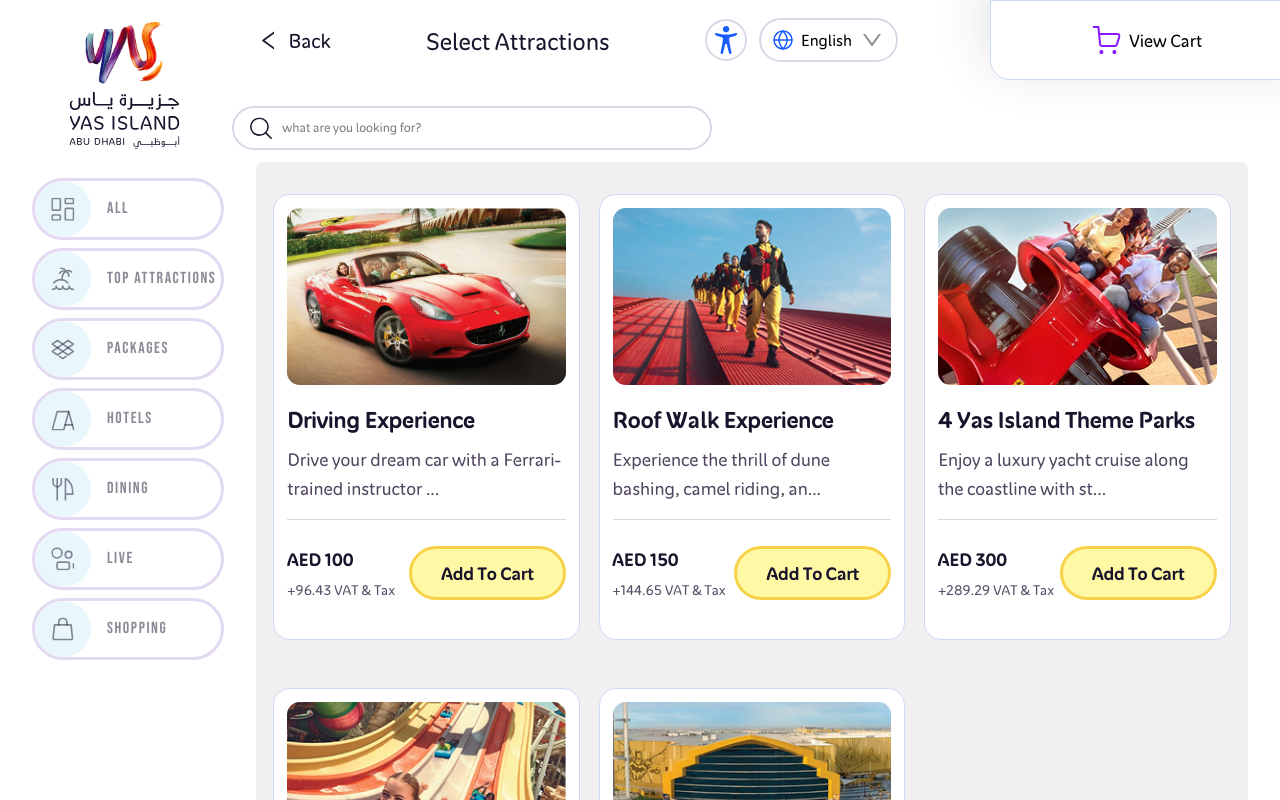
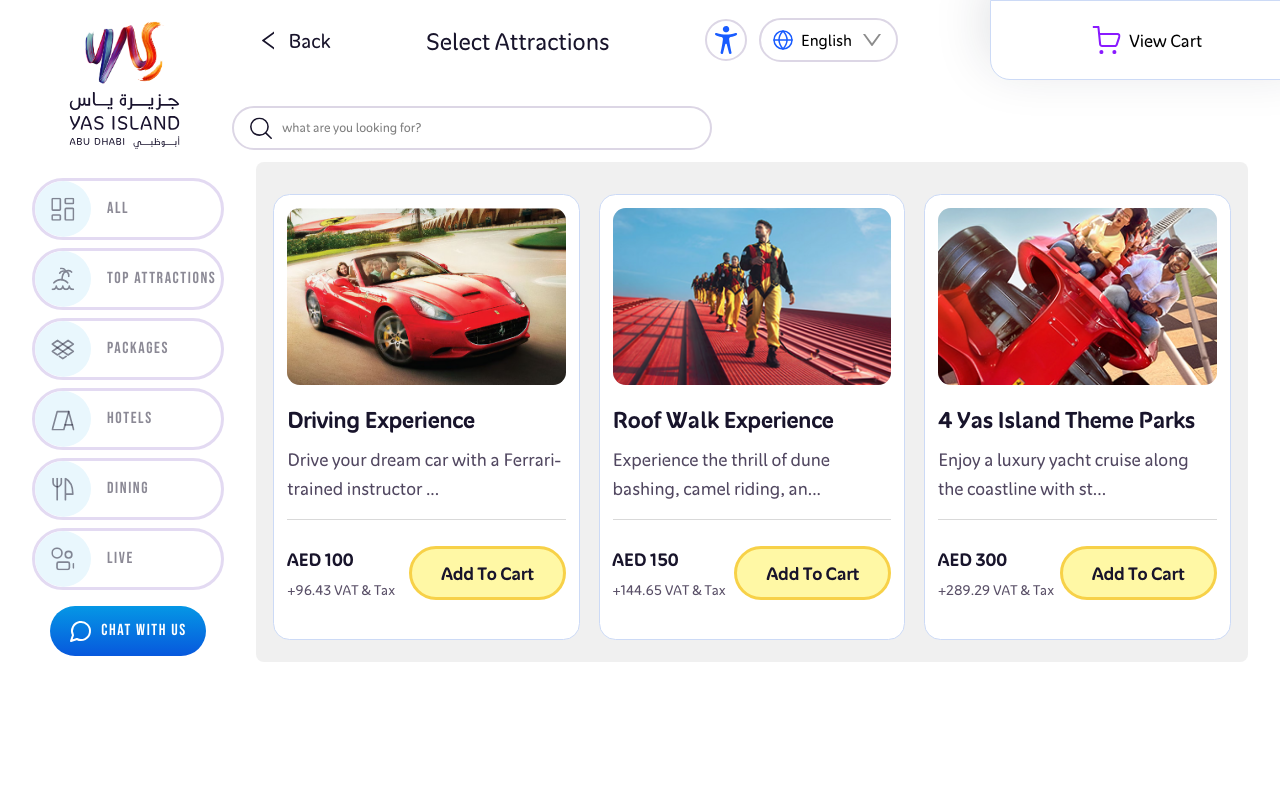
Before and after one commit to marketLube/yas, a React (Vite) app: page /product in a window 1280 px wide. Shown: the top 800 px of the page. Built offline with nearby package versions, Linux system fonts and the light colour scheme; a web font is replaced by a local one.

Commit message:
Add custom scrollbar styles to ProductCard; enhance layout with overflow and height adjustments in Sass and CSS; comment out unused NavLink in SideBar for clarity.

```diff
--- a/Sass/page/Components/_productCard.scss
+++ b/Sass/page/Components/_productCard.scss
@@ -4,12 +4,39 @@
   background-color: #f0f0f0;
   border-radius: 0.5rem;
   padding: 2rem;
+  overflow-y: scroll;
+  height:  500.105px;
+  scroll-behavior: smooth;
+  // /* Custom Scrollbar Styles */
+  &::-webkit-scrollbar {
+    width: 8px; /* Width of the vertical scrollbar */
+  }
+
+  &::-webkit-scrollbar-track {
+    background: transparent; /* Make the track transparent or a light color */
+  }
+
+  &::-webkit-scrollbar-thumb {
+    background: linear-gradient(180deg, #D1B8FF 0%, #68ABE7 100%);/* Gradient for the scrollbar thumb */
+    border-radius: 4px; /* Rounded corners for the thumb */
+  }
+
+  // /* Handle on hover */
+  // &::-webkit-scrollbar-thumb:hover {
+  //   background: linear-gradient(to bottom, lighten(#6277D7, 10%), lighten(#9535ba, 10%), lighten(#cc2669, 10%)); /* Slightly lighter gradient on hover */
+  // }
 
   &__grid {
     display: grid;
     grid-template-columns: repeat(auto-fit, minmax(260px, 1fr));
     gap: 3rem;
     justify-items: center;
+
+  // @media screen and (min-width: 1400px) and (max-width: 1600px) {
+  //   grid-template-columns: repeat(5, 1fr);
+  //   gap: 2rem;
+  // }
+
   }
 
   &__card {
--- a/src/layouts/SideBar/SideBar.jsx
+++ b/src/layouts/SideBar/SideBar.jsx
@@ -73,15 +73,15 @@
             <div className="item-text">Live</div>
           </li>
         </NavLink>
-        <NavLink to="/product">
+        {/* <NavLink to="/product">
           <li className="side-bar-list-item">
              <div className="item-icon">
-              {/* Add your icon img tag here */}
+
               <img src={shop} alt="Shopping" />
             </div>
             <div className="item-text">Shopping</div>
           </li>
-        </NavLink>
+        </NavLink> */}
       </ul>
       <div className="side-bar-bottom">
         <ChatWithUsButton />
--- a/styles/styles.css
+++ b/styles/styles.css
@@ -352,6 +352,19 @@
   background-color: #f0f0f0;
   border-radius: 0.5rem;
   padding: 2rem;
+  overflow-y: scroll;
+  height: 500.105px;
+  scroll-behavior: smooth;
+}
+.ProductCard::-webkit-scrollbar {
+  width: 8px; /* Width of the vertical scrollbar */
+}
+.ProductCard::-webkit-scrollbar-track {
+  background: transparent; /* Make the track transparent or a light color */
+}
+.ProductCard::-webkit-scrollbar-thumb {
+  background: linear-gradient(180deg, #D1B8FF 0%, #68ABE7 100%); /* Gradient for the scrollbar thumb */
+  border-radius: 4px; /* Rounded corners for the thumb */
 }
 .ProductCard__grid {
   display: grid;
```
